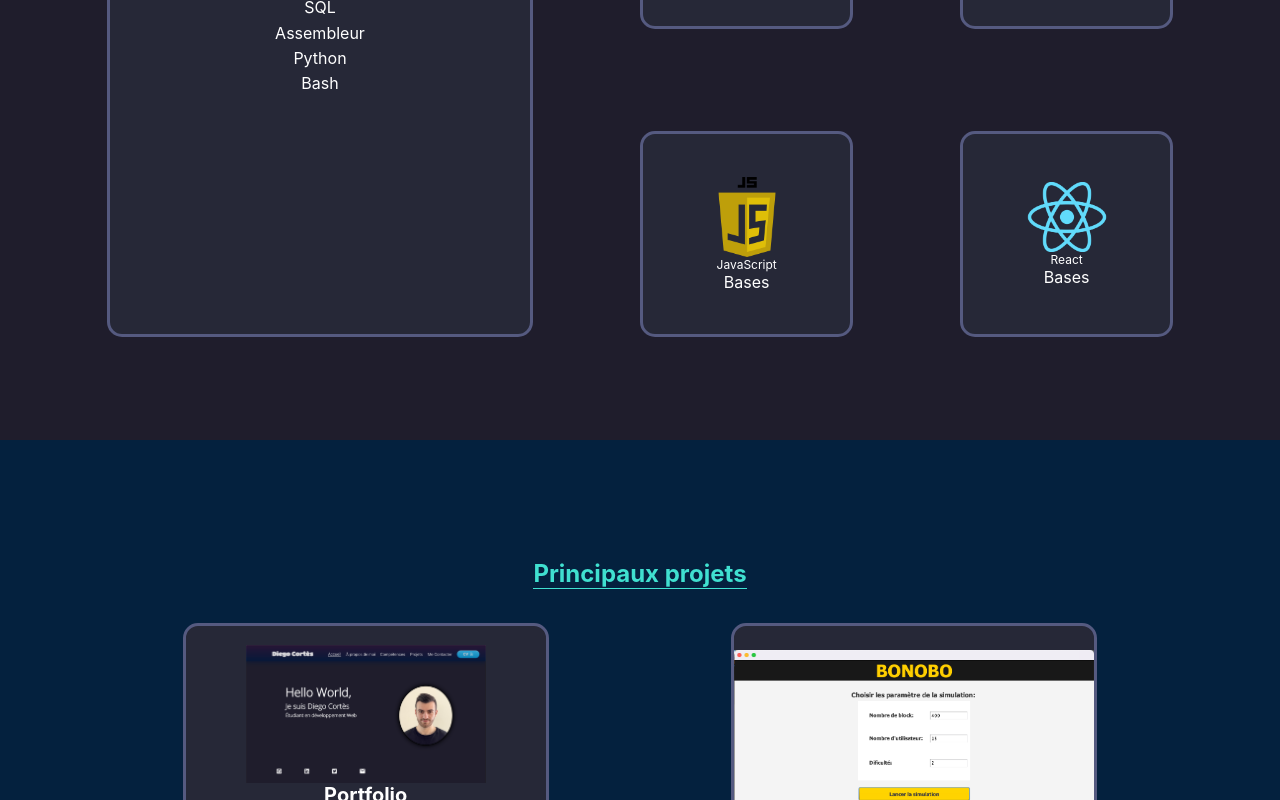
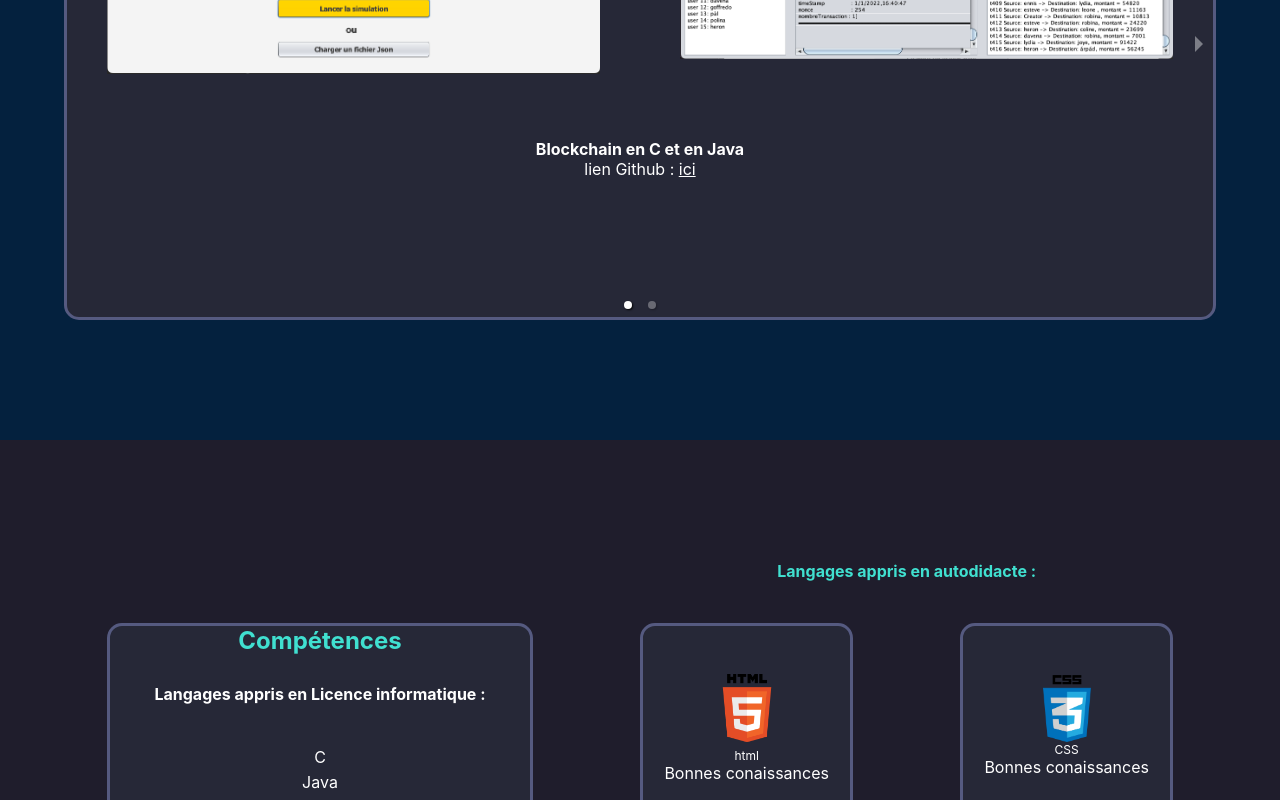
Before and after one commit to diego-2909/Portfolio_Dieg, a React (Create React App) app: page / in a window 1280 px wide. Shown: the part 1960-2760 px from the top of the page. Built offline with nearby package versions, Linux system fonts and the light colour scheme.

Commit message:
avec carousel v2

```diff
--- a/src/App.js
+++ b/src/App.js
@@ -7,6 +7,7 @@ import About from './components/About/About';
 import Competences from './components/competences/Competences';
 import { Contact } from './components/Contact/Contact';
 import Projets from './components/Projets/Projets'
+import CarouselProjet from './components/Carousels/CarouselProjet';
 
 
 function App() {
@@ -21,9 +22,9 @@ function App() {
         <Navbar />
         <BlocPresentation />
         <About />
+        <CarouselProjet />
 
         <Competences />
-        <Projets />
         <Contact />
       </div>
     </>
```
